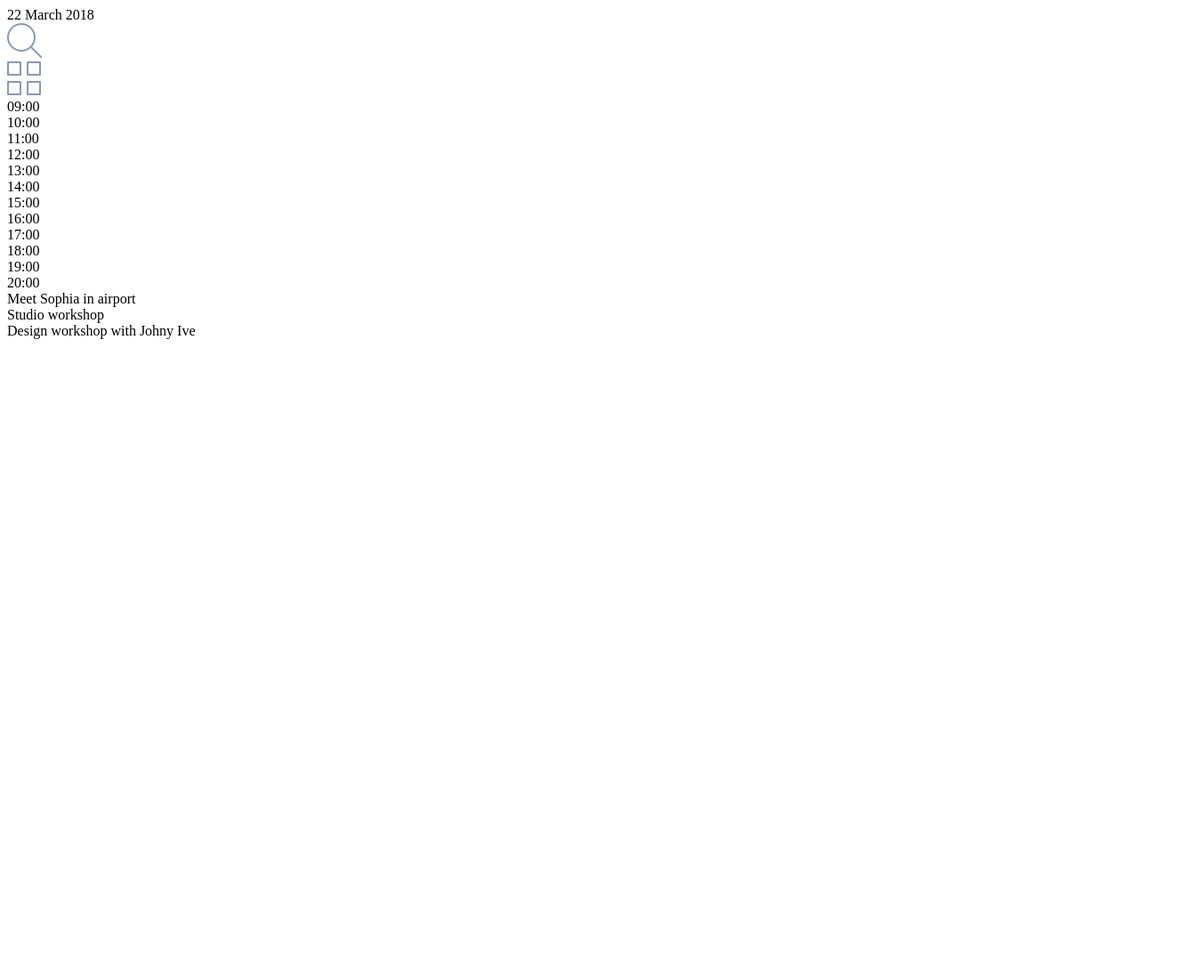
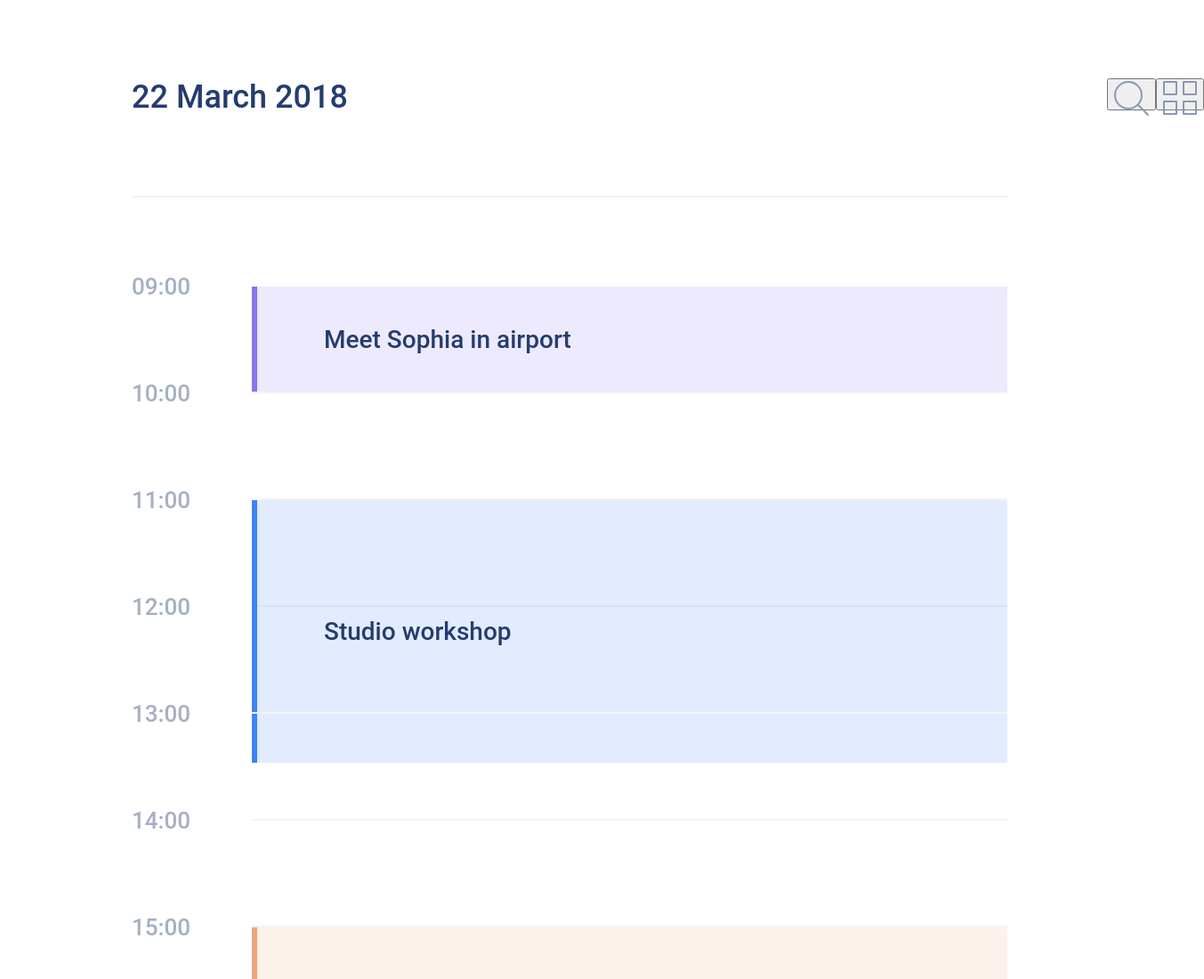
Before and after one commit to Chebanro2807/1, a plain HTML site: page Calendar/index.html in a window 1280 px wide. Shown: the top 1100 px of the page at 89% size, 1353 px wide, since content can reach past the window. Before the commit the page ends 800 px from the top, so only its background shows below. Drawn offline with Linux system fonts and the light colour scheme.

Commit message:
calendar

```diff
--- a/Calendar/index.html
+++ b/Calendar/index.html
@@ -3,52 +3,71 @@
 <head>
     <meta charset="UTF-8">
     <meta name="viewport" content="width=device-width, initial-scale=1.0">
+    <title>Calendar</title>
     <link rel="stylesheet" href="style.css">
-    <title>Calendar</title>
 </head>
 <body>
-    <section class="main">
-            <section class="section_left">
-                <div class="header">
-                    <div>
-                        22 March 2018
-                    </div>
-                    <div>
-                        <div>
-                            <img src="img/search.svg" alt="search">
-                        </div>
-                        <div>
-                            <img src="img/box.svg" alt="box">
-                        </div>
-                    </div>
+
+    <div class="day-view">
+        <div class="day-view__title">
+            <div class="day-view__day-text">22 March 2018</div>
+            <div class="day-view__title-actions">
+                <button class="day-view__search" aria-label="Search">
+                    <img src="../Calendar/img/search.svg" alt="search">
+                </button>
+                <button class="day-view__layout" aria-label="Layout">
+                    <img src="../Calendar/img/box.svg" alt="search">
+                </button>
+            </div>
+        </div>
+        <ul class="day-view__time-list">
+            <li class="day-view__time-row">
+                <div class="day-view__time-key">09:00</div>
+                <div class="day-view__event day-view__event--finance" style="height: 100%;">
+                    Meet Sophia in airport
                 </div>
+            </li>
+            <li class="day-view__time-row">
+                <div class="day-view__time-key">10:00</div>
+            </li>
+            <li class="day-view__time-row">
+                <div class="day-view__time-key">11:00</div>
+                <div class="day-view__event day-view__event--workshop" style="height: 250%;">
+                    Studio workshop
+                </div>
+            </li>
+            <li class="day-view__time-row">
+                <div class="day-view__time-key">12:00</div>
+            </li>
+            <li class="day-view__time-row">
+                <div class="day-view__time-key">13:00</div>
+            </li>
+            <li class="day-view__time-row">
+                <div class="day-view__time-key">14:00</div>
+            </li>
+            <li class="day-view__time-row">
+                <div class="day-view__time-key">15:00</div>
+                <div class="day-view__event day-view__event--management" style="height: 200%;">
+                    Design workshop with Johny Ive
+                </div>
+            </li>
+            <li class="day-view__time-row">
+                <div class="day-view__time-key">16:00</div>
+            </li>
+            <li class="day-view__time-row">
+                <div class="day-view__time-key">17:00</div>
+            </li>
+            <li class="day-view__time-row">
+                <div class="day-view__time-key">18:00</div>
+            </li>
+            <li class="day-view__time-row">
+                <div class="day-view__time-key">19:00</div>
+            </li>
+            <li class="day-view__time-row">
+                <div class="day-view__time-key">20:00</div>
+            </li>
+        </ul>
+    </div>
 
-                <div class="schedule">
-                    <div class="time_all">
-                        <div class="time">09:00</div>
-                        <div class="time">10:00</div>
-                        <div class="time">11:00</div>
-                        <div class="time">12:00</div>
-                        <div class="time">13:00</div>
-                        <div class="time">14:00</div>
-                        <div class="time">15:00</div>
-                        <div class="time">16:00</div>
-                        <div class="time">17:00</div>
-                        <div class="time">18:00</div>
-                        <div class="time">19:00</div>
-                        <div class="time">20:00</div>
-                    </div>
-
-                    <div class="activity">
-                        <div class="activity_morning">Meet Sophia in airport</div>
-                        <div class="activity_day">Studio workshop</div>
-                        <div class="activity_evening">Design workshop with Johny Ive</div>
-                    </div>
-                </div>
-            </section>
-            <section class="section_right">
-
-            </section>
-    </section>
 </body>
 </html>
--- a/Calendar/style.css
+++ b/Calendar/style.css
@@ -0,0 +1,111 @@
+body {
+    font-family: Roboto;
+}
+
+.day-view {
+    padding: 80px 140px;
+}
+
+.day-view__title {
+    display: flex;
+
+    padding-bottom: 90px;
+
+    border-bottom: 2px solid #F3F3F3;
+}
+
+.day-view__title-actions {
+    position: absolute;
+    right: 0px;
+    display: flex;
+
+    width: 36px;
+    height: 36px;
+
+}
+
+.day-view__search {
+    padding-left: 59 px;
+}
+
+.day-view__day-text {
+    font-weight: 500;
+    font-size: 36px;
+    line-height: 42px;
+
+    color: #243D6F;
+}
+
+.day-view__time-list {
+    list-style: none;
+    padding: 100px 0 0;
+    margin: 0;
+}
+
+.day-view__time-row {
+    position: relative;
+
+    display: block;
+
+    height: 120px;
+
+    margin-left: 135px;
+
+    border-bottom: 2px solid #F3F3F3;
+
+    box-sizing: border-box;
+
+    z-index: 1;
+}
+
+.day-view__time-key {
+    position: absolute;
+    top: 0;
+    left: -135px;
+
+    transform: translateY(-50%);
+
+    font-weight: 500;
+    font-size: 26px;
+    line-height: 30px;
+
+
+    color: #A4B0C3;
+
+}
+
+.day-view__event {
+    position: absolute;
+    top: 0;
+    left: 0;
+
+    width: 100%;
+    padding: 12px 75px;
+
+    background: rgba(133, 118, 237, 0.15);
+    border-left: 6px solid #8576ED;
+
+    box-sizing: border-box;
+
+    display: flex;
+    justify-content: flex-start;
+    align-items: center;
+
+    font-weight: 500;
+    font-size: 28px;
+    line-height: 33px;
+
+    color: #243D6F;
+
+    z-index: 10;
+}
+
+.day-view__event--workshop {
+    background: rgba(61, 131, 249, 0.15);
+    border-color: #3D83F9;
+}
+
+.day-view__event--management {
+    background: rgba(238, 165, 124, 0.15);
+    border-color: #EEA57C;
+}
```
